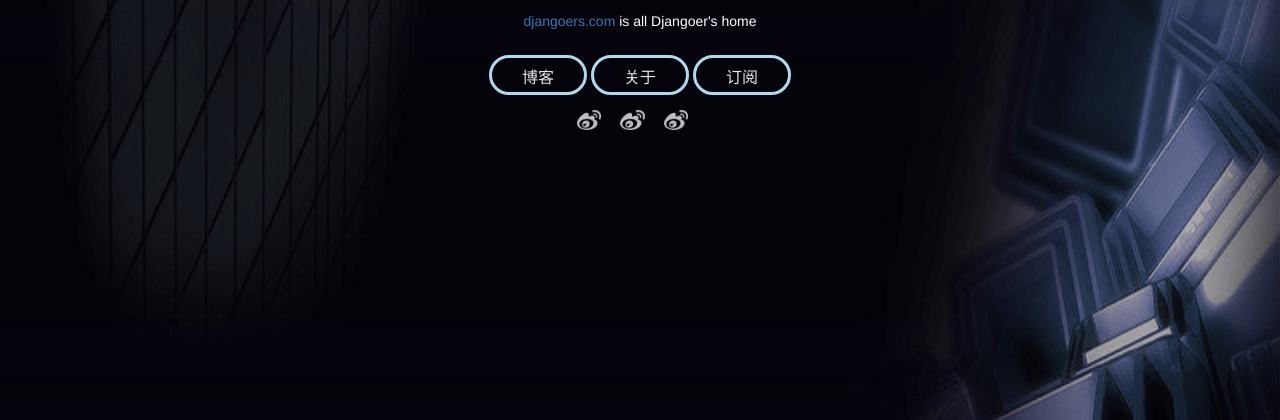
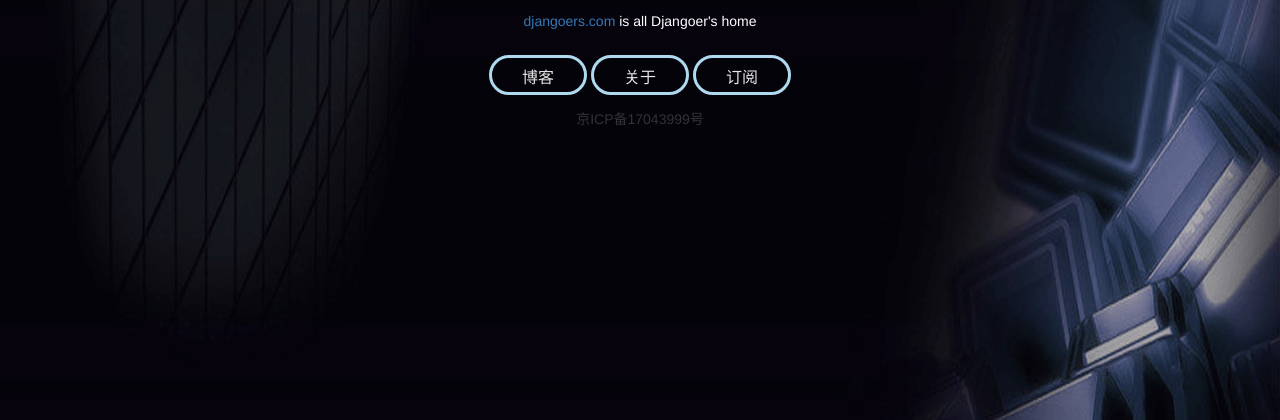
Before and after one commit to ArloLee/MyBlog, a Django app: page / in a window 1280 px wide. Shown: the part 355-775 px from the top of the page. Run offline with Django 3.2, Linux system fonts and the light colour scheme; some libraries are stand-ins or nearby versions.

Commit message:
add icp number

```diff
--- a/templates/index.html
+++ b/templates/index.html
@@ -44,9 +44,10 @@
                 <a href="#" class="Index-button" style="text-decoration: none;" onclick="javascript:addFavorite2()">订阅</a>
             </div>
             <div class="Index-li">
-                <li><img class="Index-icon" src="/static/imgs/sina_vb.png">
-                    <img class="Index-icon" src="/static/imgs/sina_vb.png">
-                    <img class="Index-icon" src="/static/imgs/sina_vb.png">
+                <li>京ICP备17043999号
+{#                    <img class="Index-icon" src="/static/imgs/sina_vb.png">#}
+{#                    <img class="Index-icon" src="/static/imgs/sina_vb.png">#}
+{#                    <img class="Index-icon" src="/static/imgs/sina_vb.png">#}
                 </li>
             </div>
         </div>
```
